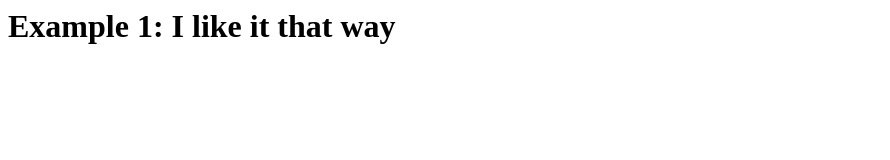
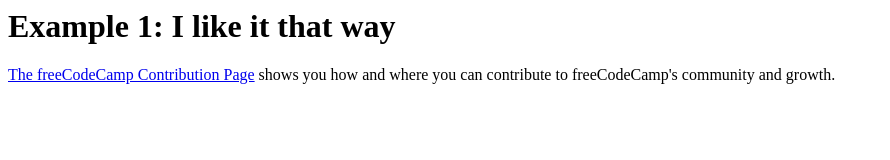
Before and after one commit to musicwala/musicwala, a plain HTML site: page index.html in a window 1280 px wide. Shown: the whole page, without its empty margins (0-890 px from the left). Drawn offline with Linux system fonts and the light colour scheme.

Commit message:
some changes

```diff
--- a/index.html
+++ b/index.html
@@ -3,6 +3,7 @@
         <title> I like some samples</title>
         <body>
             <h1> Example 1: I like it that way</h1>
+            <a href="https://www.freecodecamp.org/contribute/">The freeCodeCamp Contribution Page</a> shows you how and where you can contribute to freeCodeCamp's community and growth.
         </body>
     </head>
 </html>
```
